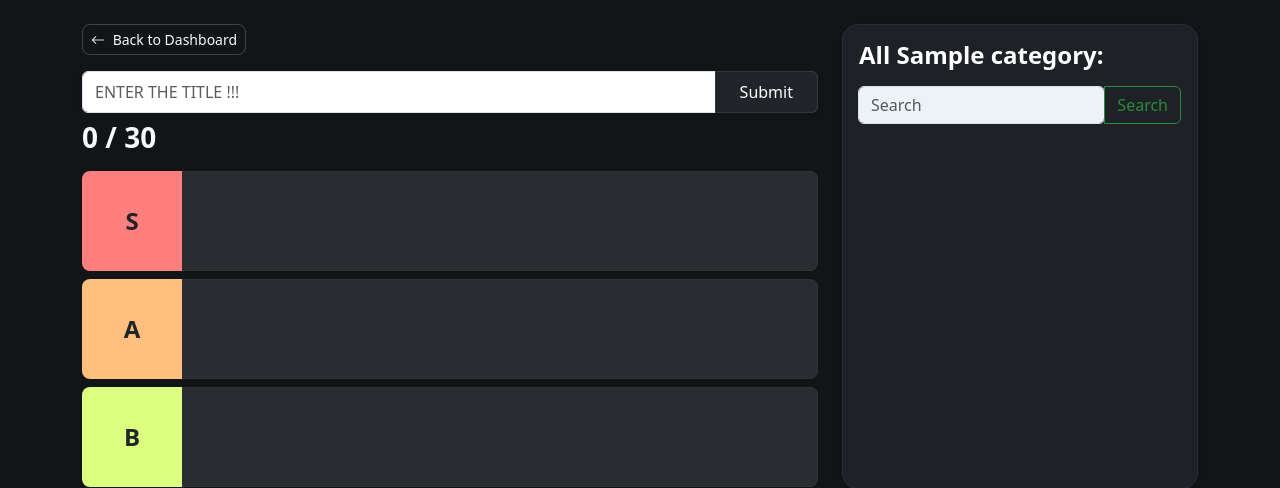
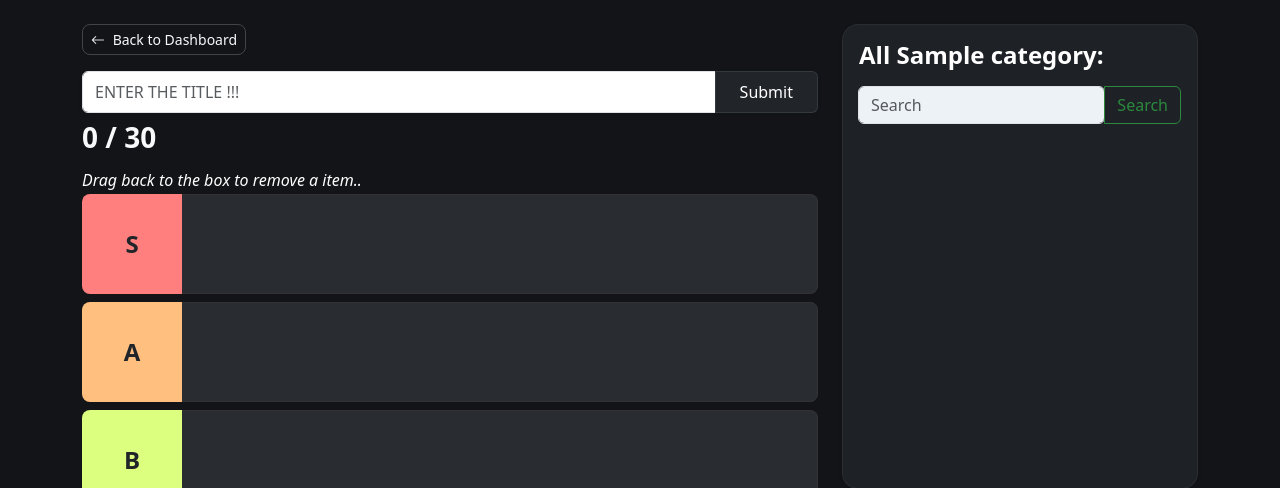
Before and after one commit to SyedAlkama/AnimeTakes, a Flask app: template templates/createlist.html in a window 1280 px wide. Shown: the part 57-545 px from the top of the page. Run offline with Flask 3, Linux system fonts and the light colour scheme; the template is opened without the code that fills it: most values are stand-ins (such as "Sample title", 1, 10 or a date in 2020).

Commit message:
Update createlist.html
Addded a info text

```diff
--- a/templates/createlist.html
+++ b/templates/createlist.html
@@ -51,6 +51,8 @@
 
                 <!-- Counter -->
                 <h3 class="fw-bold mb-3 text-light" id="counter">0 / 30</h3>
+                <!-- How to remove -->
+                <h6 class="fst-italic mb-1 text-white">Drag back to the box to remove a item..</h6>
                 <!-- The tierlist area -->
                 <div class="d-flex flex-column">
                     <div class="tier-row d-flex mb-2">
```
